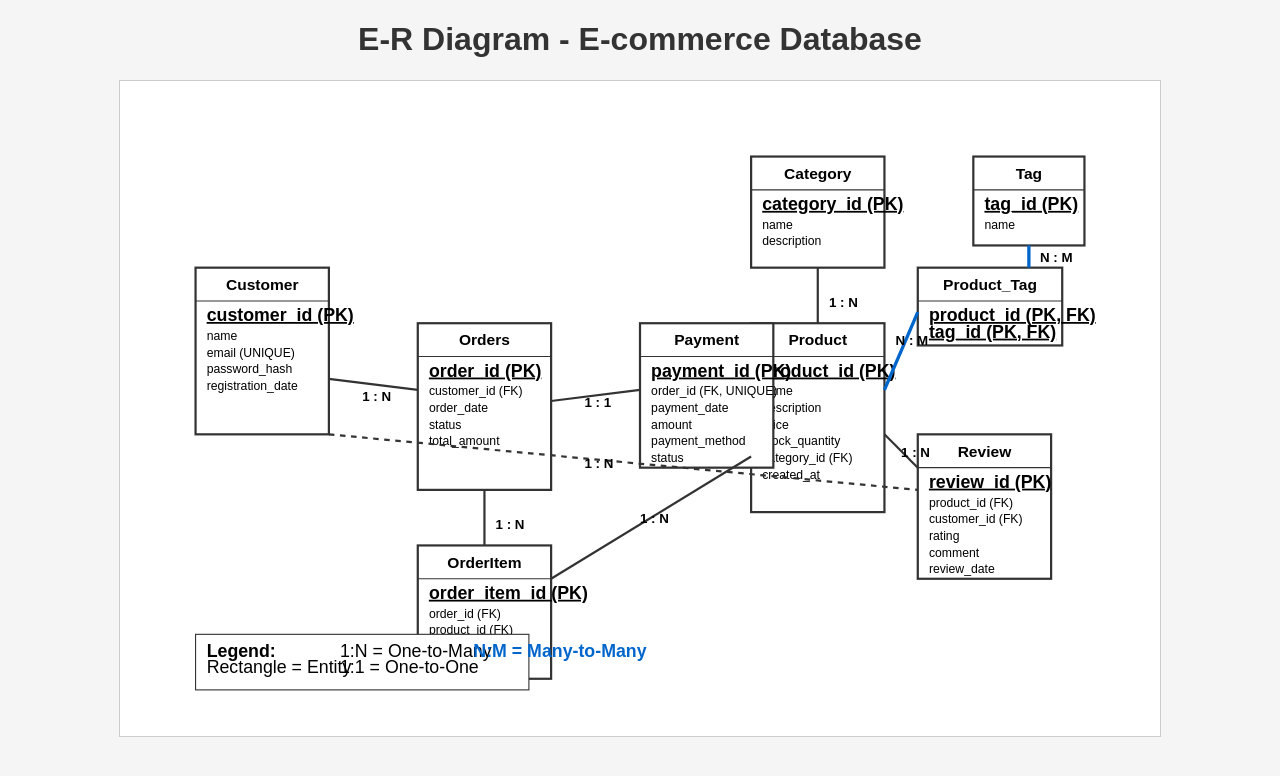
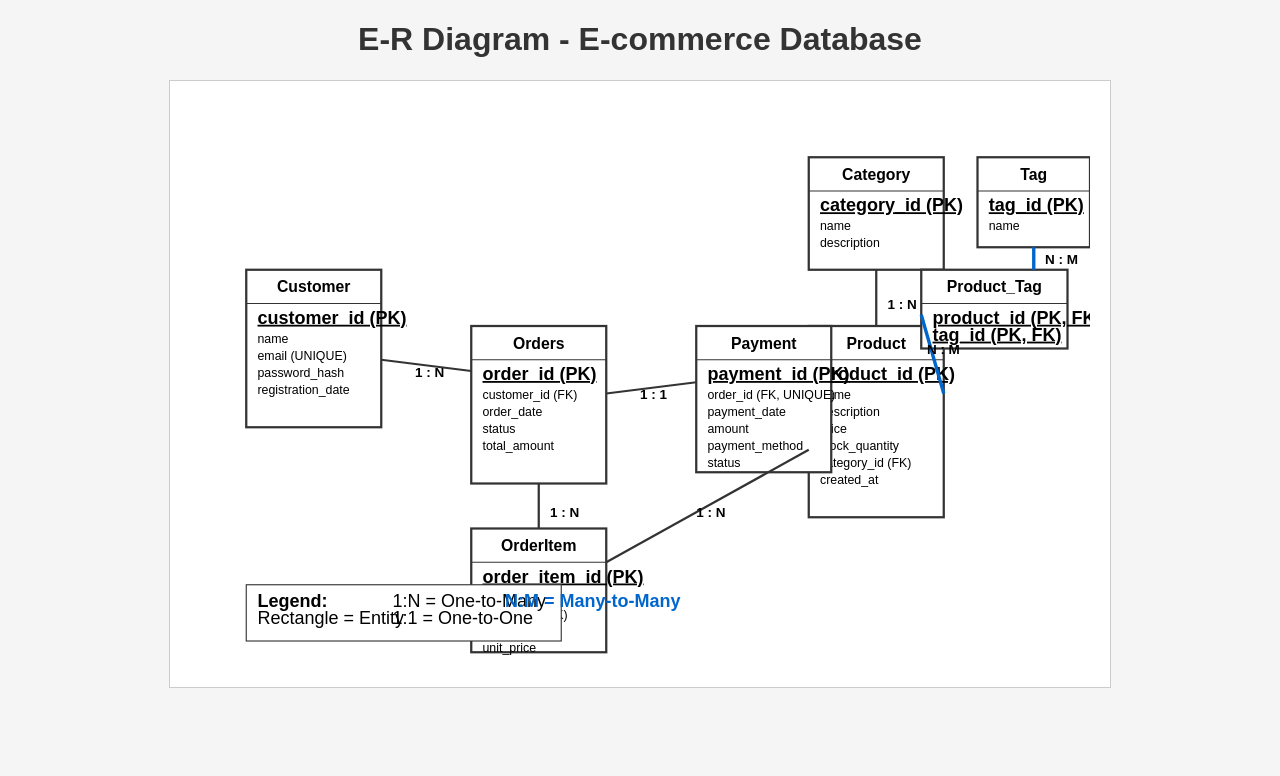
Before and after one commit to atomAli/ecommerce-db-project, a PHP site: page /er_diagram.html in a window 1280 px wide. Shown: the top 776 px of the page. Run offline with PHP 8.4, Linux system fonts and the light colour scheme.

Commit message:
removed review entity

```diff
--- a/er_diagram.html
+++ b/er_diagram.html
@@ -5,7 +5,7 @@
     <style>
         body { font-family: Arial, sans-serif; margin: 20px; background: #f5f5f5; }
         h1 { text-align: center; color: #333; }
-        .diagram { background: white; padding: 20px; border: 1px solid #ccc; margin: 20px auto; max-width: 1000px; }
+        .diagram { background: white; padding: 20px; border: 1px solid #ccc; margin: 20px auto; max-width: 900px; }
         svg { width: 100%; height: auto; }
         .entity { fill: #fff; stroke: #333; stroke-width: 2; }
         .entity-name { font-weight: bold; font-size: 14px; }
@@ -19,9 +19,9 @@
 <body>
     <h1>E-R Diagram - E-commerce Database</h1>
     <div class="diagram">
-        <svg viewBox="0 0 900 550">
+        <svg viewBox="0 0 800 500">
             <!-- Customer Entity -->
-            <rect x="50" y="150" width="120" height="150" class="entity"/>
+            <rect x="50" y="150" width="120" height="140" class="entity"/>
             <text x="110" y="170" text-anchor="middle" class="entity-name">Customer</text>
             <line x1="50" y1="180" x2="170" y2="180" stroke="#333"/>
             <text x="60" y="198" class="pk">customer_id (PK)</text>
@@ -51,7 +51,7 @@
             <text x="560" y="340" class="attribute">created_at</text>
 
             <!-- Orders Entity -->
-            <rect x="250" y="200" width="120" height="150" class="entity"/>
+            <rect x="250" y="200" width="120" height="140" class="entity"/>
             <text x="310" y="220" text-anchor="middle" class="entity-name">Orders</text>
             <line x1="250" y1="230" x2="370" y2="230" stroke="#333"/>
             <text x="260" y="248" class="pk">order_id (PK)</text>
@@ -61,14 +61,14 @@
             <text x="260" y="310" class="attribute">total_amount</text>
 
             <!-- OrderItem Entity -->
-            <rect x="250" y="400" width="120" height="120" class="entity"/>
-            <text x="310" y="420" text-anchor="middle" class="entity-name">OrderItem</text>
-            <line x1="250" y1="430" x2="370" y2="430" stroke="#333"/>
-            <text x="260" y="448" class="pk">order_item_id (PK)</text>
-            <text x="260" y="465" class="attribute">order_id (FK)</text>
-            <text x="260" y="480" class="attribute">product_id (FK)</text>
-            <text x="260" y="495" class="attribute">quantity</text>
-            <text x="260" y="510" class="attribute">unit_price</text>
+            <rect x="250" y="380" width="120" height="110" class="entity"/>
+            <text x="310" y="400" text-anchor="middle" class="entity-name">OrderItem</text>
+            <line x1="250" y1="410" x2="370" y2="410" stroke="#333"/>
+            <text x="260" y="428" class="pk">order_item_id (PK)</text>
+            <text x="260" y="445" class="attribute">order_id (FK)</text>
+            <text x="260" y="460" class="attribute">product_id (FK)</text>
+            <text x="260" y="475" class="attribute">quantity</text>
+            <text x="260" y="490" class="attribute">unit_price</text>
 
             <!-- Payment Entity -->
             <rect x="450" y="200" width="120" height="130" class="entity"/>
@@ -81,75 +81,56 @@
             <text x="460" y="310" class="attribute">payment_method</text>
             <text x="460" y="325" class="attribute">status</text>
 
-            <!-- Review Entity -->
-            <rect x="700" y="300" width="120" height="130" class="entity"/>
-            <text x="760" y="320" text-anchor="middle" class="entity-name">Review</text>
-            <line x1="700" y1="330" x2="820" y2="330" stroke="#333"/>
-            <text x="710" y="348" class="pk">review_id (PK)</text>
-            <text x="710" y="365" class="attribute">product_id (FK)</text>
-            <text x="710" y="380" class="attribute">customer_id (FK)</text>
-            <text x="710" y="395" class="attribute">rating</text>
-            <text x="710" y="410" class="attribute">comment</text>
-            <text x="710" y="425" class="attribute">review_date</text>
-
             <!-- Tag Entity -->
-            <rect x="750" y="50" width="100" height="80" class="entity"/>
-            <text x="800" y="70" text-anchor="middle" class="entity-name">Tag</text>
-            <line x1="750" y1="80" x2="850" y2="80" stroke="#333"/>
-            <text x="760" y="98" class="pk">tag_id (PK)</text>
-            <text x="760" y="115" class="attribute">name</text>
+            <rect x="700" y="50" width="100" height="80" class="entity"/>
+            <text x="750" y="70" text-anchor="middle" class="entity-name">Tag</text>
+            <line x1="700" y1="80" x2="800" y2="80" stroke="#333"/>
+            <text x="710" y="98" class="pk">tag_id (PK)</text>
+            <text x="710" y="115" class="attribute">name</text>
 
             <!-- Product_Tag Entity (Junction) -->
-            <rect x="700" y="150" width="130" height="70" class="entity" fill="#e6f2ff"/>
-            <text x="765" y="170" text-anchor="middle" class="entity-name">Product_Tag</text>
-            <line x1="700" y1="180" x2="830" y2="180" stroke="#333"/>
-            <text x="710" y="198" class="pk">product_id (PK, FK)</text>
-            <text x="710" y="213" class="pk">tag_id (PK, FK)</text>
+            <rect x="650" y="150" width="130" height="70" class="entity" fill="#e6f2ff"/>
+            <text x="715" y="170" text-anchor="middle" class="entity-name">Product_Tag</text>
+            <line x1="650" y1="180" x2="780" y2="180" stroke="#333"/>
+            <text x="660" y="198" class="pk">product_id (PK, FK)</text>
+            <text x="660" y="213" class="pk">tag_id (PK, FK)</text>
 
             <!-- Relations -->
             <!-- Customer to Orders (1:N) -->
-            <line x1="170" y1="250" x2="250" y2="260" class="relation"/>
-            <text x="200" y="270" class="cardinality">1 : N</text>
-
-            <!-- Customer to Review (1:N) -->
-            <line x1="170" y1="300" x2="700" y2="350" class="relation" stroke-dasharray="5,5"/>
-            <text x="400" y="330" class="cardinality">1 : N</text>
+            <line x1="170" y1="230" x2="250" y2="240" class="relation"/>
+            <text x="200" y="245" class="cardinality">1 : N</text>
 
             <!-- Category to Product (1:N) -->
             <line x1="610" y1="150" x2="610" y2="200" class="relation"/>
             <text x="620" y="185" class="cardinality">1 : N</text>
 
             <!-- Orders to OrderItem (1:N) -->
-            <line x1="310" y1="350" x2="310" y2="400" class="relation"/>
-            <text x="320" y="385" class="cardinality">1 : N</text>
+            <line x1="310" y1="340" x2="310" y2="380" class="relation"/>
+            <text x="320" y="370" class="cardinality">1 : N</text>
 
             <!-- Product to OrderItem (1:N) -->
-            <line x1="550" y1="320" x2="370" y2="430" class="relation"/>
-            <text x="450" y="380" class="cardinality">1 : N</text>
-
-            <!-- Product to Review (1:N) -->
-            <line x1="670" y1="300" x2="700" y2="330" class="relation"/>
-            <text x="685" y="320" class="cardinality">1 : N</text>
+            <line x1="550" y1="310" x2="370" y2="410" class="relation"/>
+            <text x="450" y="370" class="cardinality">1 : N</text>
 
             <!-- Orders to Payment (1:1) -->
-            <line x1="370" y1="270" x2="450" y2="260" class="relation"/>
-            <text x="400" y="275" class="cardinality">1 : 1</text>
+            <line x1="370" y1="260" x2="450" y2="250" class="relation"/>
+            <text x="400" y="265" class="cardinality">1 : 1</text>
 
             <!-- Product to Product_Tag (1:N) -->
-            <line x1="670" y1="260" x2="700" y2="190" class="relation nm"/>
-            <text x="680" y="220" class="cardinality">N : M</text>
+            <line x1="670" y1="260" x2="650" y2="190" class="relation nm"/>
+            <text x="655" y="225" class="cardinality">N : M</text>
 
             <!-- Tag to Product_Tag (1:N) -->
-            <line x1="800" y1="130" x2="800" y2="150" class="relation nm"/>
-            <text x="810" y="145" class="cardinality">N : M</text>
+            <line x1="750" y1="130" x2="750" y2="150" class="relation nm"/>
+            <text x="760" y="145" class="cardinality">N : M</text>
 
             <!-- Legend -->
-            <rect x="50" y="480" width="300" height="50" fill="white" stroke="#333"/>
-            <text x="60" y="500" font-weight="bold">Legend:</text>
-            <text x="60" y="515">Rectangle = Entity</text>
-            <text x="180" y="500">1:N = One-to-Many</text>
-            <text x="180" y="515">1:1 = One-to-One</text>
-            <text x="300" y="500" fill="#0066cc" font-weight="bold">N:M = Many-to-Many</text>
+            <rect x="50" y="430" width="280" height="50" fill="white" stroke="#333"/>
+            <text x="60" y="450" font-weight="bold">Legend:</text>
+            <text x="60" y="465">Rectangle = Entity</text>
+            <text x="180" y="450">1:N = One-to-Many</text>
+            <text x="180" y="465">1:1 = One-to-One</text>
+            <text x="280" y="450" fill="#0066cc" font-weight="bold">N:M = Many-to-Many</text>
         </svg>
     </div>
 </body>
--- a/sample_data.sql
+++ b/sample_data.sql
@@ -29,10 +29,6 @@ INSERT INTO order_item (order_id, product_id, quantity, unit_price) VALUES
 INSERT INTO payment (order_id, payment_date, amount, payment_method, status) VALUES
 (1, NOW(), 1049.98, 'credit_card', 'completed');
 
-INSERT INTO review (product_id, customer_id, rating, comment, review_date) VALUES
-(1, 1, 5, 'Great laptop!', NOW()),
-(2, 2, 4, 'Good phone', NOW());
-
 INSERT INTO tag (name) VALUES
 ('new'),
 ('sale'),
```
Also changed, not shown: ER_REPORT.md (+1 -13 lines), product_detail.php (+0 -10 lines), schema.sql (+0 -11 lines).
